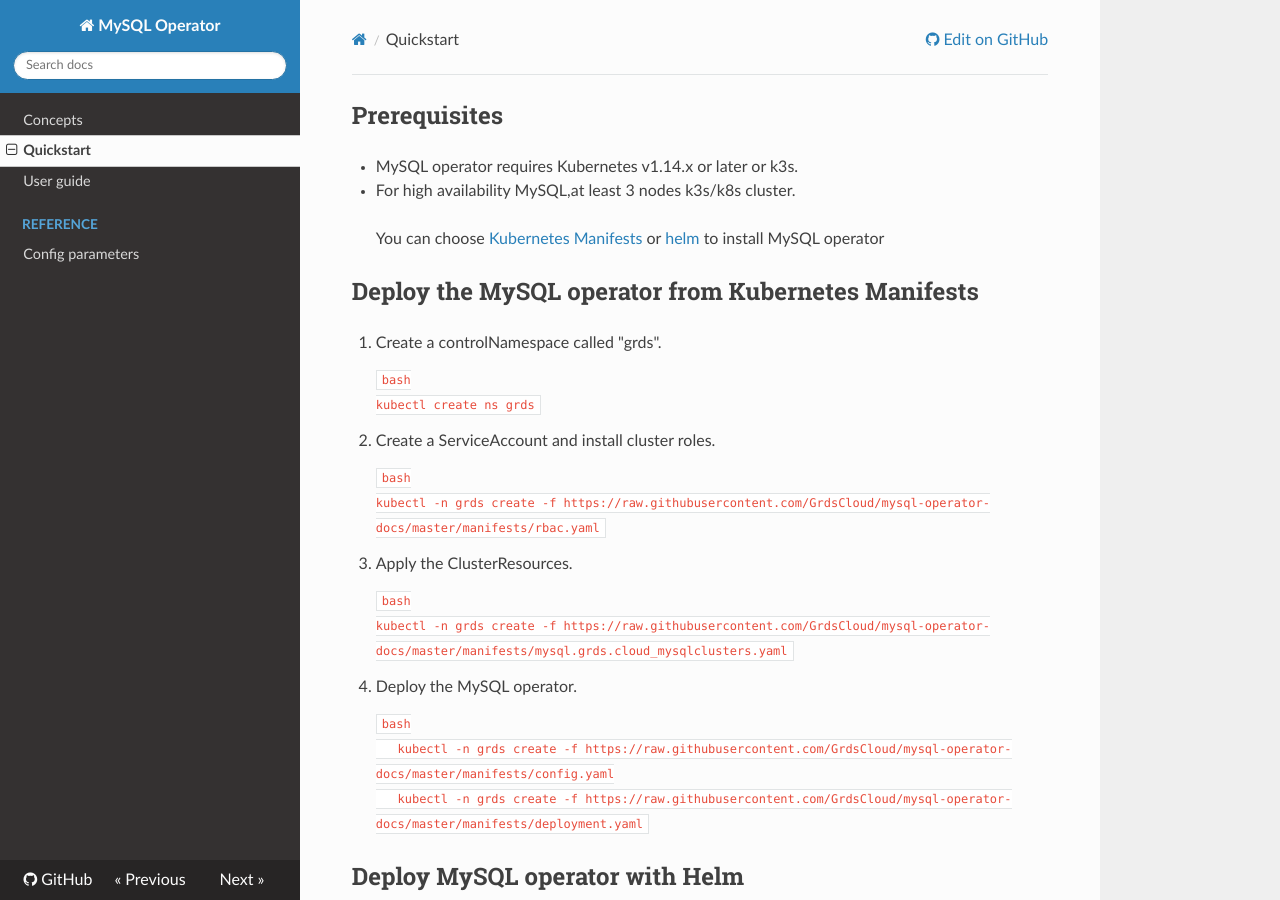
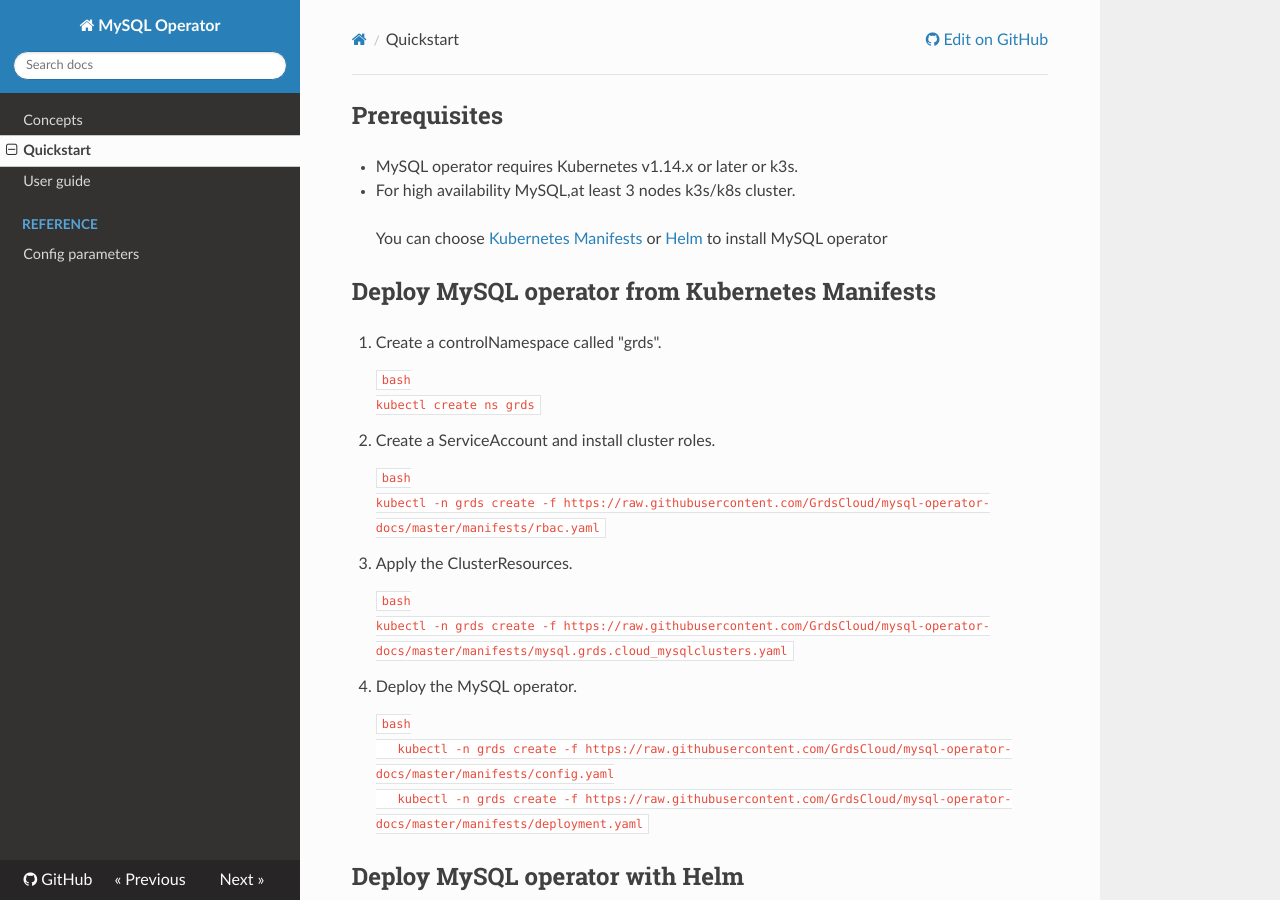
Before and after one commit to squids-io/mysql-operator-docs, an MkDocs documentation site: the page built from docs/quickstart.md, in a window 1280 px wide and 900 px high. Built offline with MkDocs 1.6.1, drawn with Linux system fonts in a browser that asks for light colours; nearby versions of some CDN libraries.

Commit message:
Update quickstart.md

```diff
--- a/docs/quickstart.md
+++ b/docs/quickstart.md
@@ -12,9 +12,9 @@ weight: 200
 - For high availability MySQL,at least 3 nodes k3s/k8s cluster.
 
 
-> You can choose [Kubernetes Manifests](## Deploy the MySQL operator from Kubernetes Manifests) or [helm](## Deploy MySQL operator with Helm) to install MySQL operator
+> You can choose [Kubernetes Manifests](#deploy-mysql-operator-from-kubernetes-manifests) or [Helm](#deploy-mysql-operator-with-helm) to install MySQL operator
 
-## Deploy the MySQL operator from Kubernetes Manifests
+## Deploy MySQL operator from Kubernetes Manifests
 
 
 1. Create a controlNamespace called "grds".
```
